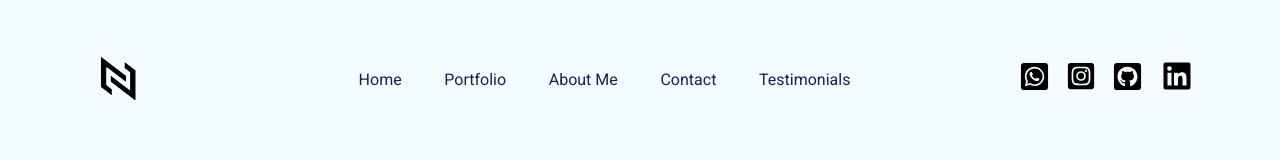
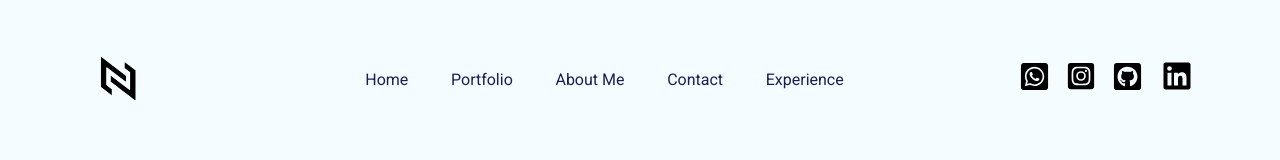
Before and after one commit to Xskyis/My-portofolio-website, a React (Create React App) app: page / in a window 1280 px wide. Shown: the part 5359-5519 px from the top of the page. Built offline with nearby package versions, Linux system fonts and the light colour scheme.

Commit message:
nineth commit

```diff
--- a/src/Pages/Home/Footer.jsx
+++ b/src/Pages/Home/Footer.jsx
@@ -111,7 +111,7 @@ function Footer() {
                 to="testimonial"
                 className="text-md"
               >
-                Testimonials
+                Experience
               </Link>
             </li>
           </ul>
```
